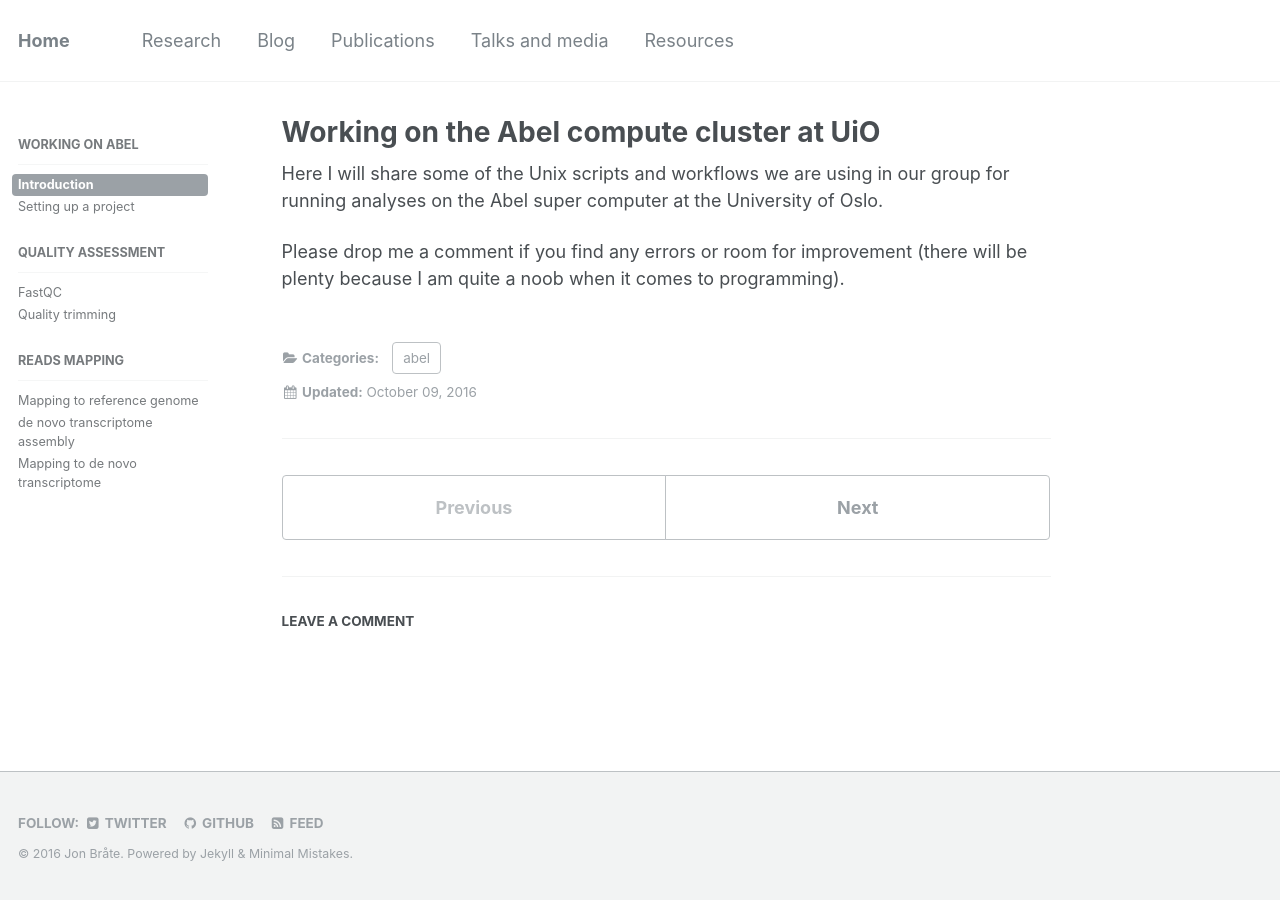
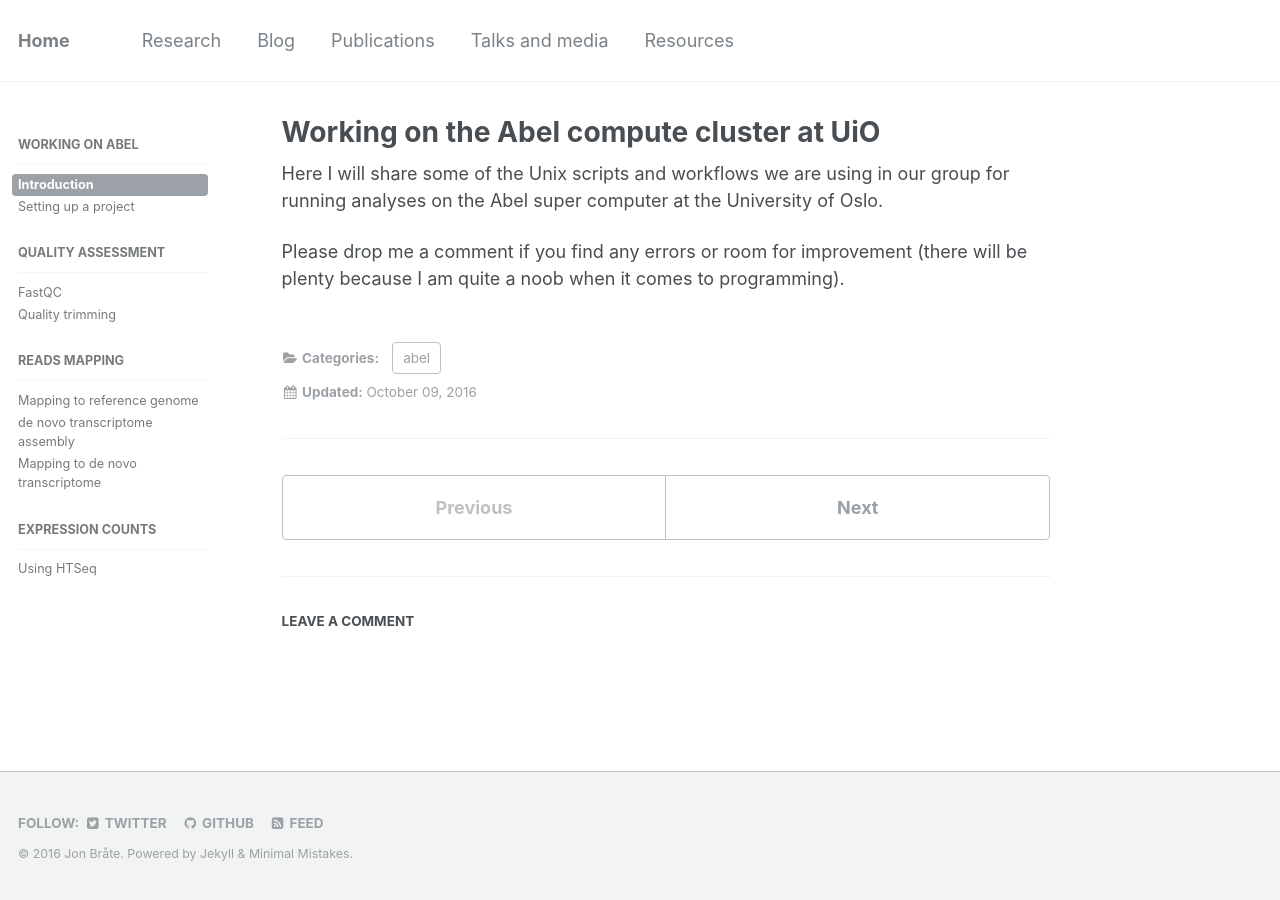
Before and after one commit to pjpaulpj/jonbra.github.io, a Jekyll site: the page built from _resources/01-intro.md, in a window 1280 px wide. Built offline with Jekyll 4.4.1, drawn with Linux system fonts in a browser that asks for light colours; comment, search, counter and statistics services are not loaded.

Commit message:
updated abel sidebar

```diff
--- a/_data/navigation.yml
+++ b/_data/navigation.yml
@@ -42,3 +42,8 @@ resources:
         url: /resources/de-novo/
       - title: "Mapping to de novo transcriptome"
         url: /resources/de-novo-mapping/
+
+  - title: Expression counts
+    children:
+      - title: "Using HTSeq"
+        url: /resources/htseq/
```
